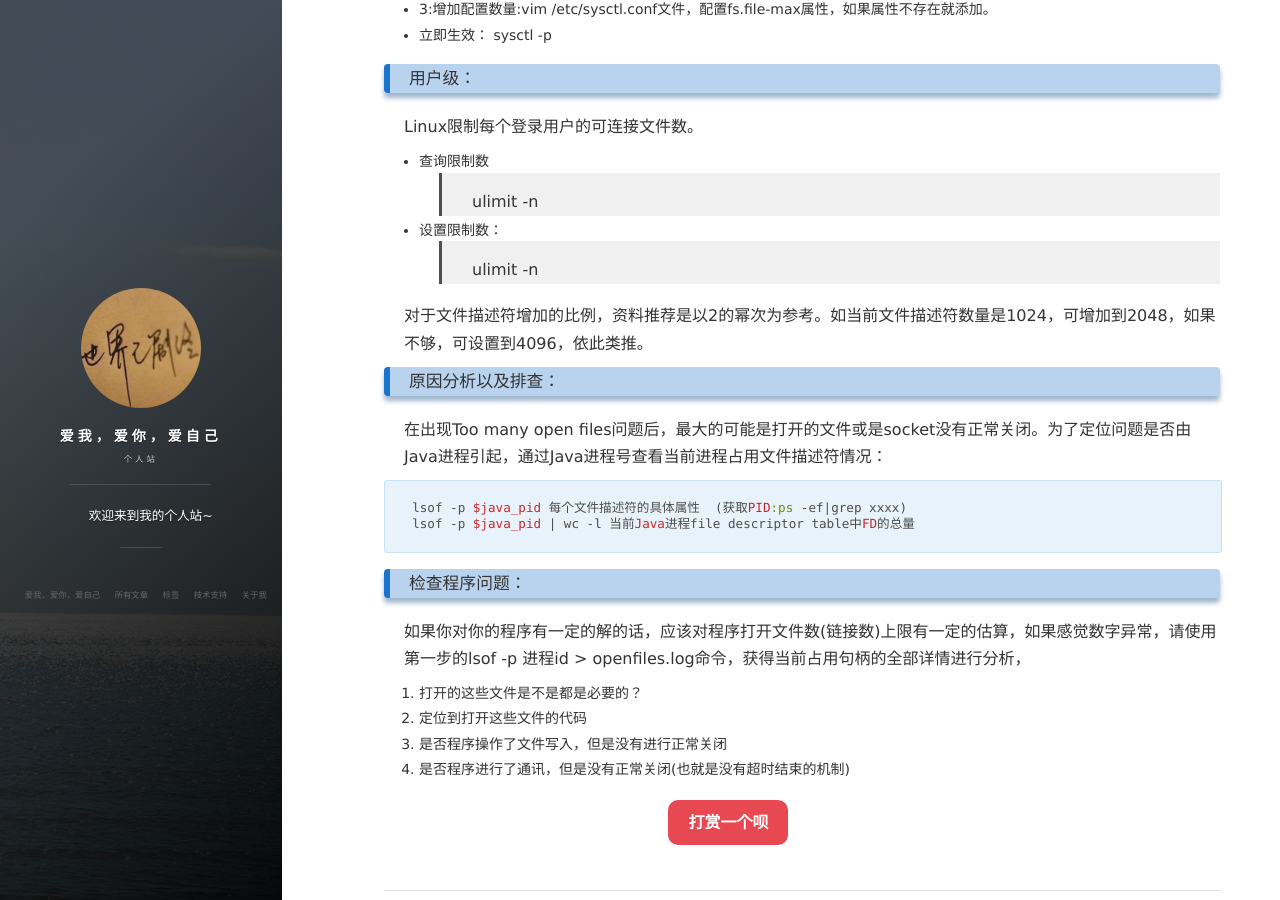
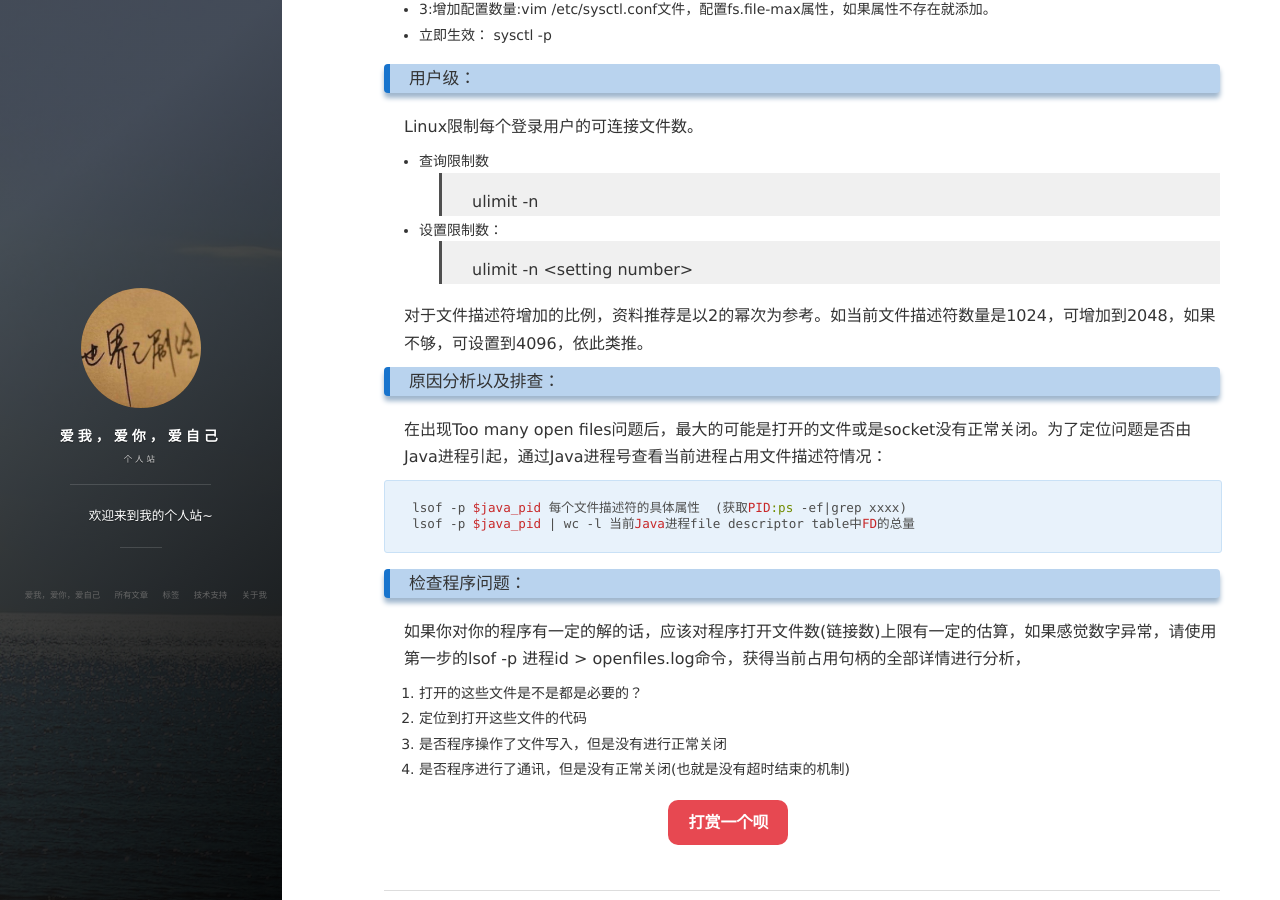
Before and after one commit to dbin0123/dbin0123.github.com, a Jekyll site: the page built from _posts/2021-03-07-打开文件数（Too many open files).md, in a window 1280 px wide and 900 px high, scrolled down 929 px. Built offline with Jekyll 4.4.1, drawn with Linux system fonts in a browser that asks for light colours; nearby versions of some CDN libraries; comment, search, counter and statistics services are not loaded.

Commit message:
转义处理

```diff
--- a/_posts/2021-03-07-打开文件数（Too many open files).md
+++ b/_posts/2021-03-07-打开文件数（Too many open files).md
@@ -34,7 +34,7 @@ Linux限制每个登录用户的可连接文件数。
 - 查询限制数
 > ulimit -n
 - 设置限制数：
-> ulimit -n <setting number>
+> ulimit -n \<setting number\>
 
 对于文件描述符增加的比例，资料推荐是以2的幂次为参考。如当前文件描述符数量是1024，可增加到2048，如果不够，可设置到4096，依此类推。
 
```
